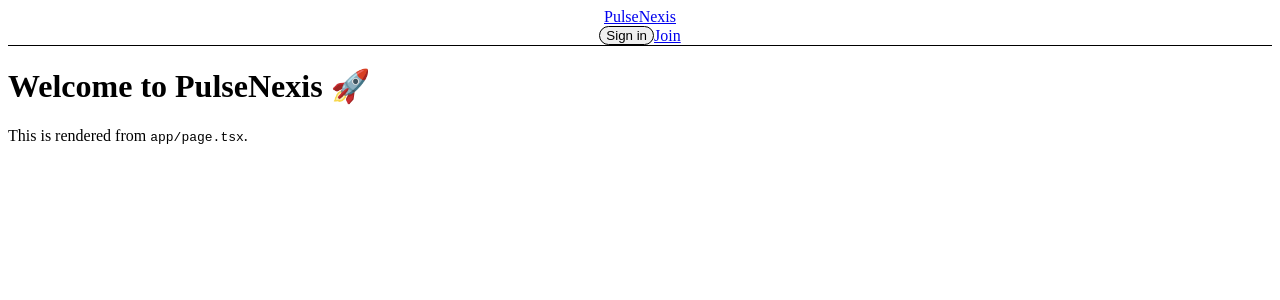
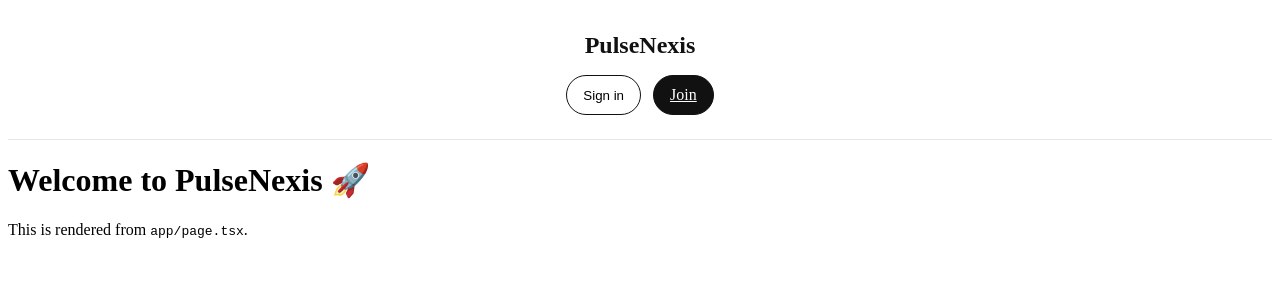
Before and after one commit to clbakerx/pulsenexis-web, a Next.js app: page / in a window 1280 px wide. Shown: the top 300 px of the page. Built offline with nearby package versions, Linux system fonts and the light colour scheme; no server answers.

Commit message:
Update Header.tsx

```diff
--- a/app/components/Header.tsx
+++ b/app/components/Header.tsx
@@ -3,36 +3,41 @@
 import Link from 'next/link';
 import { SignedIn, SignedOut, SignInButton, UserButton } from '@clerk/nextjs';
 
+const pill = {
+  padding: '10px 16px',
+  borderRadius: '9999px',
+  border: '1px solid #111',
+  background: 'transparent',
+  cursor: 'pointer',
+} as const;
+
+const pillPrimary = {
+  ...pill,
+  background: '#111',
+  color: '#fff',
+  border: '1px solid #111',
+} as const;
+
 export default function Header() {
   return (
-    <header className="p-6 border-b">
-      <div className="max-w-3xl mx-auto text-center">
-        {/* Brand centered */}
-        <Link href="/" className="font-semibold text-2xl">PulseNexis</Link>
+    <header style={{ padding: '24px 0', borderBottom: '1px solid #e5e7eb' }}>
+      <div style={{ maxWidth: 960, margin: '0 auto', textAlign: 'center' }}>
+        {/* Brand */}
+        <Link href="/" style={{ fontWeight: 600, fontSize: 24, color: '#111', textDecoration: 'none' }}>
+          PulseNexis
+        </Link>
 
-        {/* Nav centered with bigger buttons */}
-        <nav className="mt-4 flex items-center justify-center gap-3">
+        {/* Nav buttons centered */}
+        <nav style={{ marginTop: 16, display: 'flex', justifyContent: 'center', gap: 12 }}>
           <SignedOut>
             <SignInButton mode="modal">
-              <button className="px-5 py-2 rounded-full border hover:shadow">
-                Sign in
-              </button>
+              <button style={pill}>Sign in</button>
             </SignInButton>
-            <Link
-              href="/sign-up"
-              className="px-5 py-2 rounded-full bg-black text-white hover:opacity-90"
-            >
-              Join
-            </Link>
+            <Link href="/sign-up" style={pillPrimary}>Join</Link>
           </SignedOut>
 
           <SignedIn>
-            <Link
-              href="/dashboard"
-              className="px-5 py-2 rounded-full border hover:shadow"
-            >
-              Dashboard
-            </Link>
+            <Link href="/dashboard" style={pill}>Dashboard</Link>
             <UserButton afterSignOutUrl="/" />
           </SignedIn>
         </nav>
```
